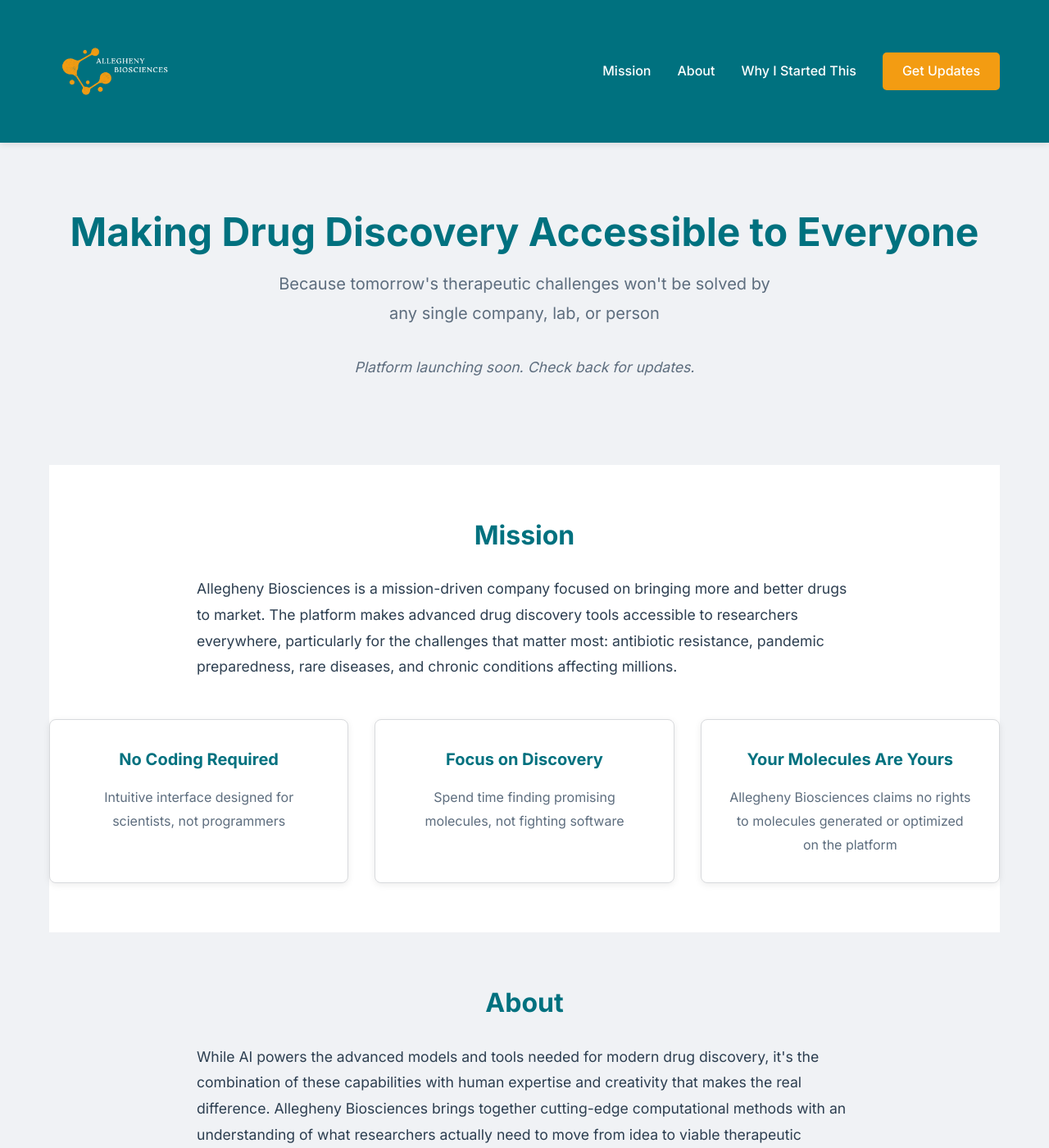
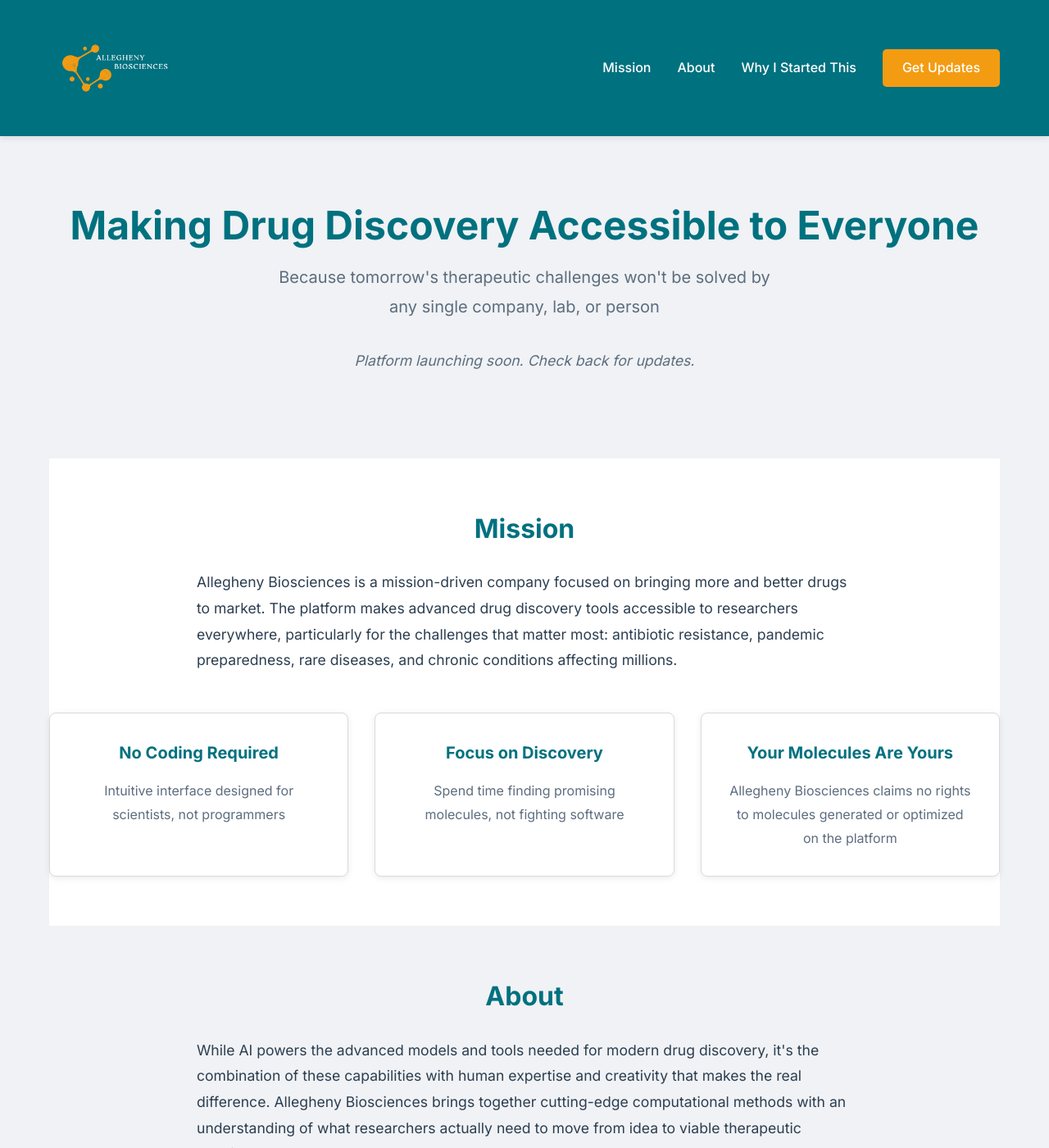
Before and after one commit to alleghenybio/alleghenybio.github.io, a Jekyll site: the page built from index.md, in a window 1280 px wide and 1400 px high. Shown: the whole window at 82% size. Built offline with Jekyll 4.4.1, drawn with Linux system fonts in a browser that asks for light colours.

Commit message:
Update style.css

```diff
--- a/assets/css/style.css
+++ b/assets/css/style.css
@@ -46,7 +46,7 @@ body {
   display: flex;
   justify-content: space-between;
   align-items: center;
-  padding: 0.75rem 0;
+  padding: 0.5rem 0;
 }
 
 .logo {
```
